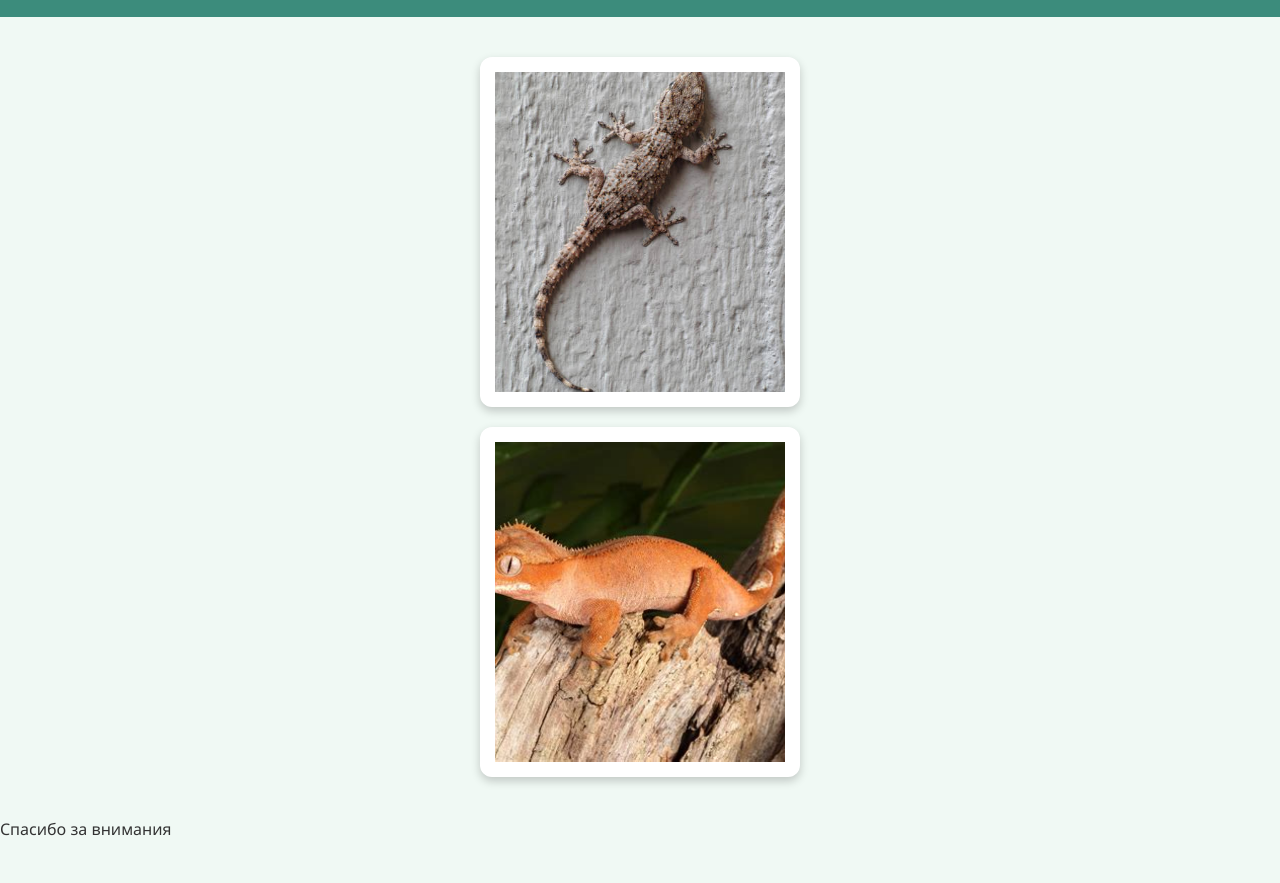
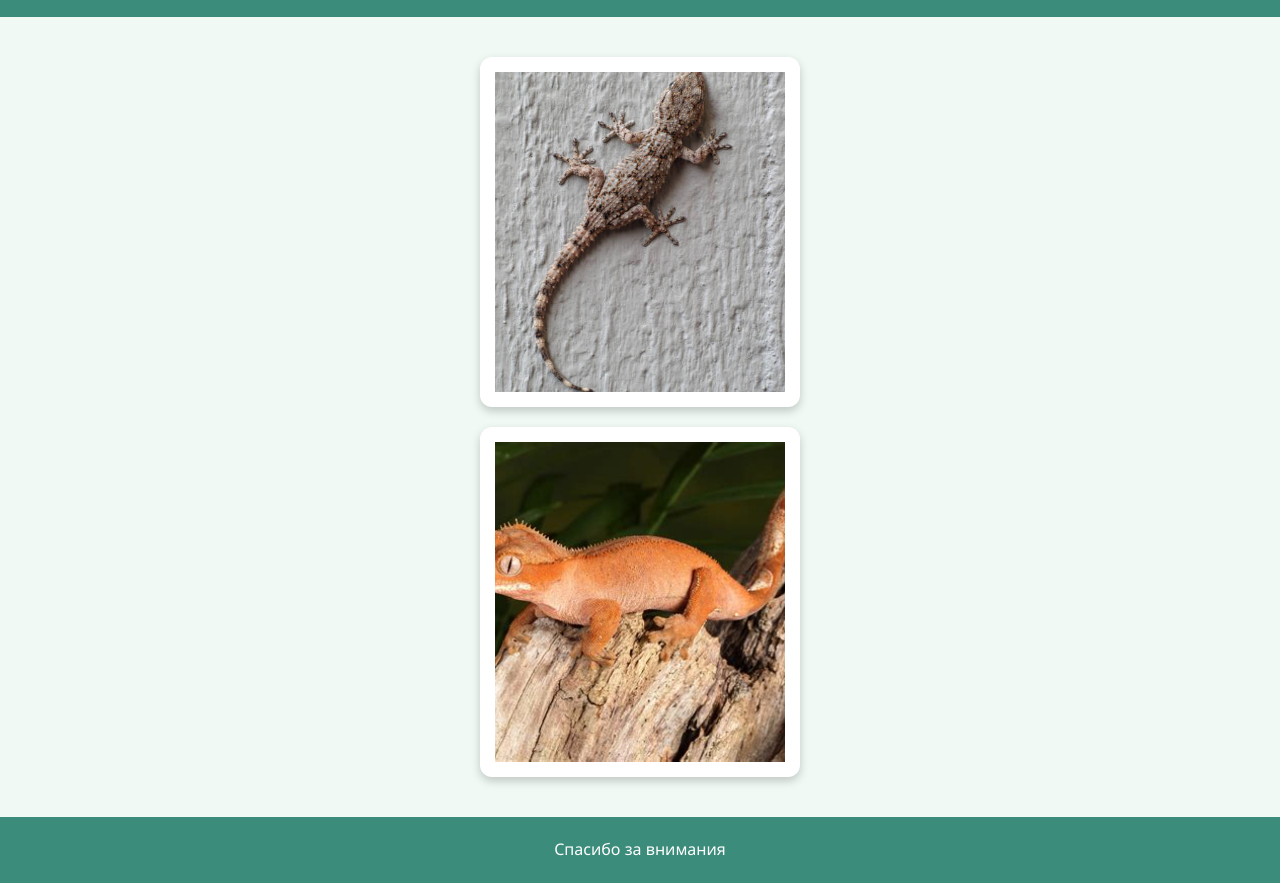
Before and after one commit to Yamamoto5678/Gekko, a plain HTML site: page index.html in a window 1280 px wide. Shown: the part 105-988 px from the top of the page. Before the commit the page ends 948 px from the top, so only its background shows below. Drawn offline with Linux system fonts and the light colour scheme.

Commit message:
Update gekko2.css

```diff
--- a/gekko2.css
+++ b/gekko2.css
@@ -138,3 +138,10 @@
         height: 300px;
     }
     }
+   footer {
+    background-color: var(--primary);
+    color: white;
+    padding: 20px;
+    text-align: center;
+    position: relative;
+    }
```
